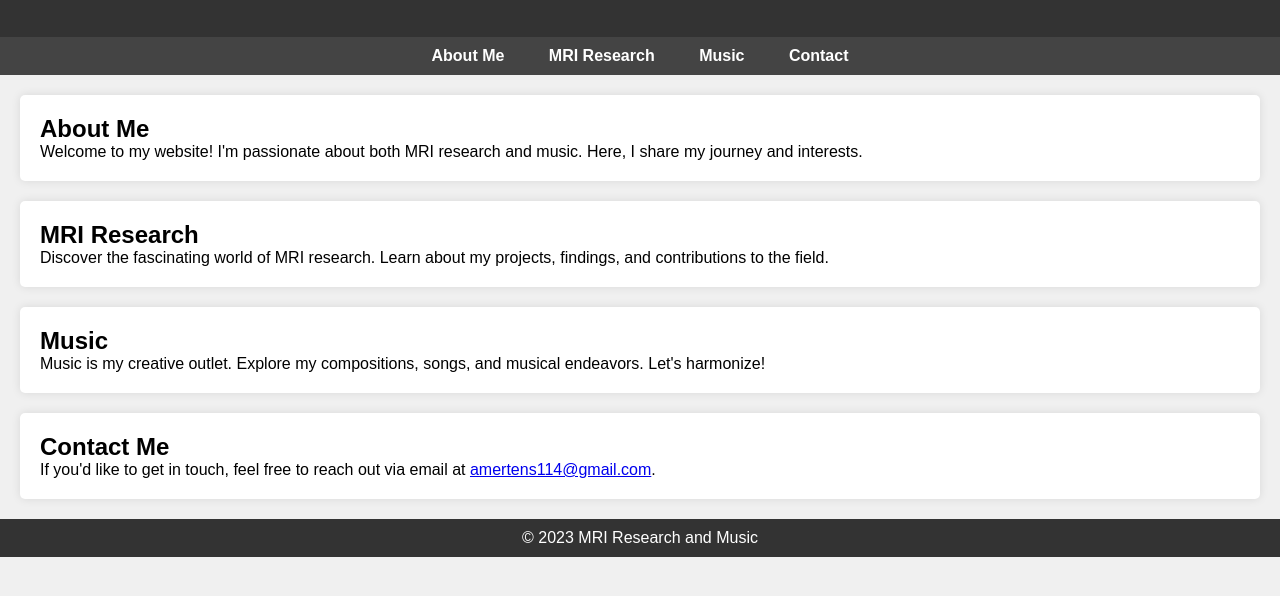
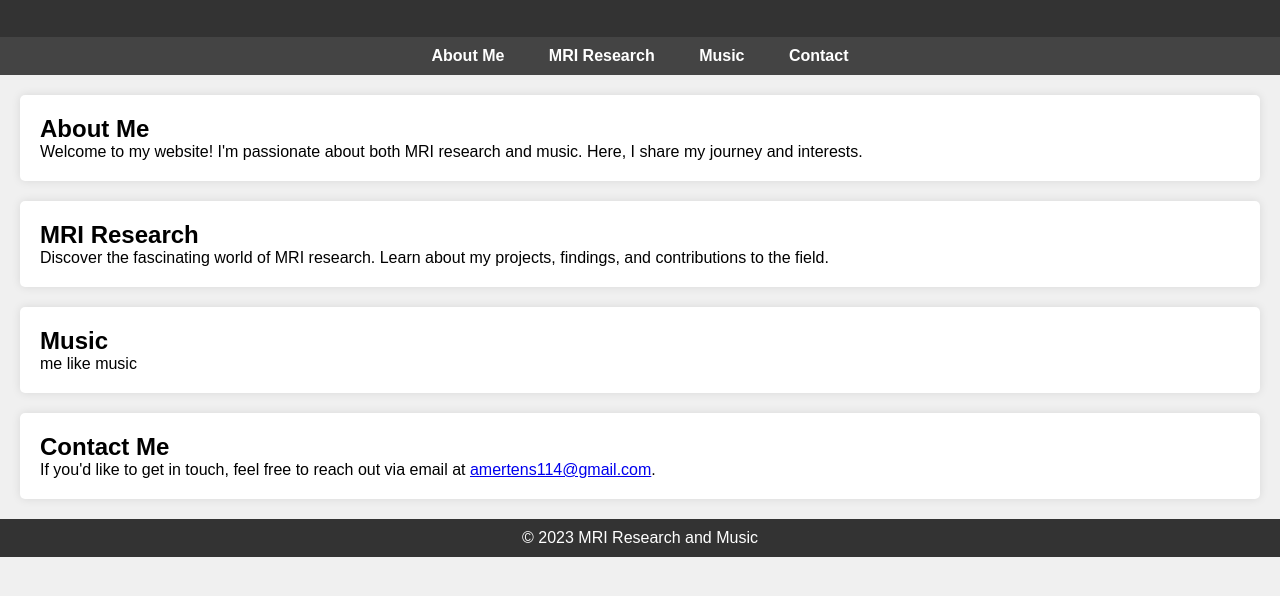
Before and after one commit to MertTens/merttens.github.io, a plain HTML site: page index.html in a window 1280 px wide. Shown: the part 98-694 px from the top of the page. Drawn offline with Linux system fonts and the light colour scheme.

Commit message:
Update index.html

```diff
--- a/index.html
+++ b/index.html
@@ -33,7 +33,7 @@
 
     <section id="music">
         <h2>Music</h2>
-        <p>Music is my creative outlet. Explore my compositions, songs, and musical endeavors. Let's harmonize!</p>
+        <p>me like music</p>
     </section>
 
     <section id="contact">
```
